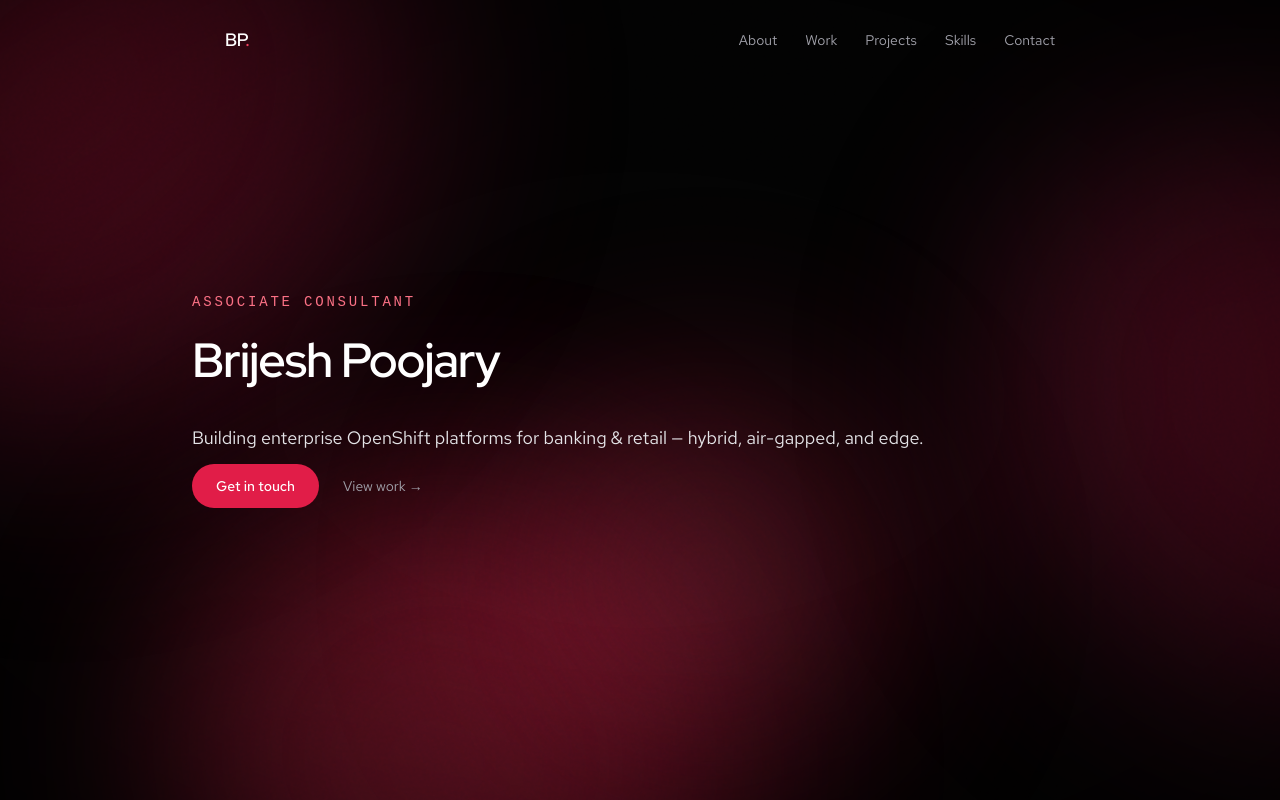
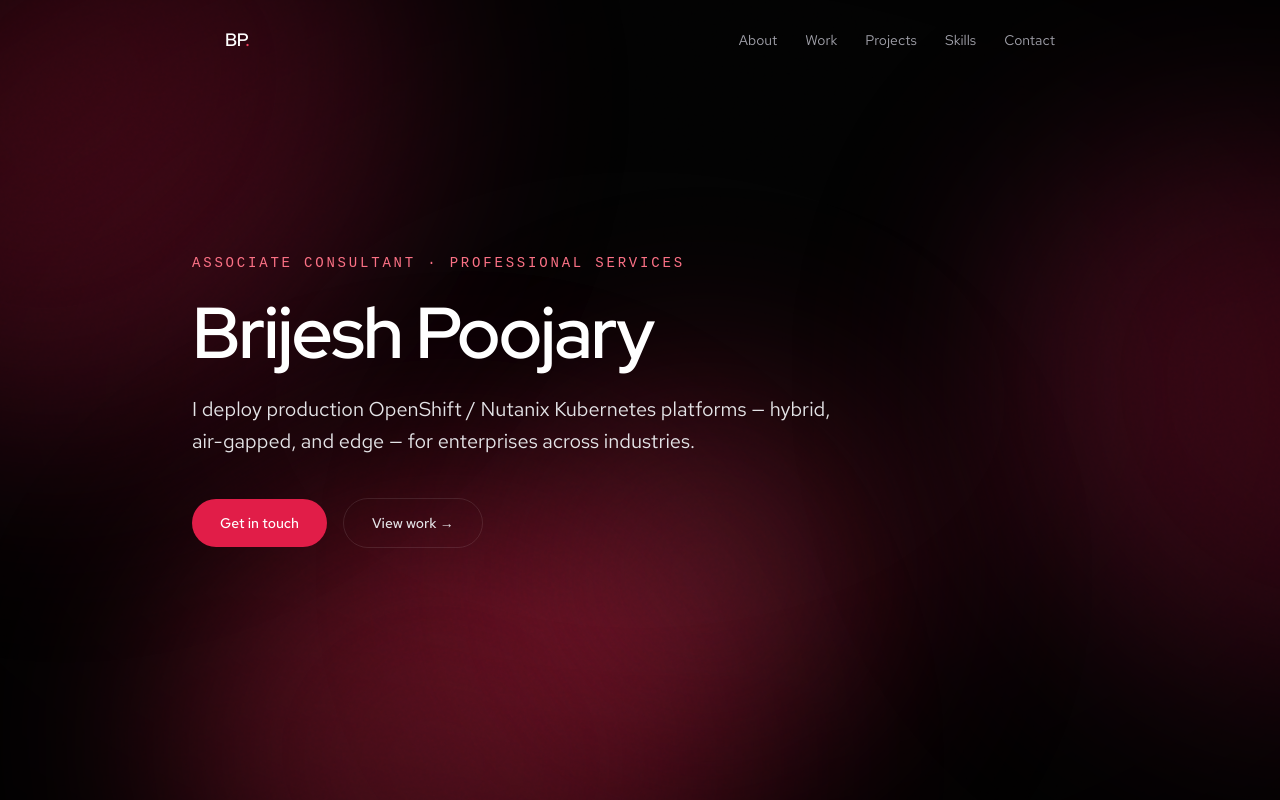
Before and after one commit to brijesh1802/portfolio-v2, a React (Vite) app: page / in a window 1280 px wide. Shown: the top 800 px of the page. Built offline with nearby package versions, Linux system fonts and the light colour scheme; a web font is replaced by a local one.

Commit message:
Fixed hero and contact section

```diff
--- a/src/components/Contact.jsx
+++ b/src/components/Contact.jsx
@@ -5,46 +5,59 @@ export default function Contact() {
     <section id="contact" className="section">
       <div className="container">
         <FadeIn>
-          <p className="text-rose-400 font-mono text-sm tracking-[0.2em] uppercase mb-4">Contact</p>
-          <h2 className="font-display text-4xl md:text-5xl font-semibold tracking-tight text-white mb-10">
+          <p className="text-rose-400 font-mono text-sm tracking-[0.2em] uppercase mb-4">
+            Contact
+          </p>
+          <h2 className="font-display text-4xl md:text-5xl font-semibold tracking-tight text-white mb-6">
             Let’s talk
           </h2>
-          <p className="text-zinc-200 text-base md:text-lg leading-relaxed">
-            Open to infrastructure challenges and new opportunities.
-              Feel free to reach out.
+          <p className="text-zinc-200 text-base md:text-lg leading-relaxed max-w-xl mb-4">
+            Open to OpenShift, infrastructure, and platform engineering opportunities.
+            Whether it’s a role, a project, or a quick technical discussion — reach out.
+          </p>
+          <p className="text-zinc-400 text-sm mb-12">
+            Currently based in Hyderabad · Available for remote or hybrid work
           </p>
         </FadeIn>
 
-<FadeIn delay={0.15}>
-  <div className="flex flex-col gap-5">
+        <FadeIn delay={0.1}>
+          <div className="flex flex-col sm:flex-row sm:items-center gap-4 mb-14">
             <a
               href="mailto:brijeshpujari333@gmail.com"
-      className="group flex items-center gap-3 text-white hover:text-rose-400 transition-colors"
+              className="inline-flex items-center justify-center px-7 py-3.5 bg-rose-600 hover:bg-rose-500 text-white text-sm font-medium rounded-full transition-colors"
             >
-      <span className="flex h-10 w-10 items-center mt-3 justify-center rounded-full bg-zinc-800/80 text-zinc-400 group-hover:bg-rose-500/10 group-hover:text-rose-400 transition-colors">
-        ✉
-      </span>
-      <span className="text-base md:text-lg font-medium tracking-tight mt-3">
-        brijeshpujari333@gmail.com
-      </span>
+              Email me
             </a>
-
             <a
               href="https://linkedin.com/in/brijesh-poojary3"
               target="_blank"
               rel="noopener noreferrer"
-      className="group flex items-center gap-3 text-zinc-300 hover:text-white transition-colors"
+              className="inline-flex items-center justify-center px-7 py-3.5 border border-white/10 hover:border-rose-500/40 text-zinc-200 hover:text-white text-sm font-medium rounded-full transition-colors"
             >
-      <span className="flex h-10 w-10 items-center justify-center rounded-full bg-zinc-800/80 text-zinc-400 group-hover:bg-blue-500/10 group-hover:text-blue-400 transition-colors">
-        in
-      </span>
-      <span className="text-base md:text-lg font-medium tracking-tight">
-        LinkedIn
-      </span>
+              LinkedIn →
             </a>
-
           </div>
         </FadeIn>
+
+        {/* <FadeIn delay={0.2}>
+          <div className="space-y-4 border-t border-white/5 pt-10">
+            <a
+              href="mailto:brijeshpujari333@gmail.com"
+              className="block text-lg md:text-xl text-white hover:text-rose-400 transition-colors"
+            >
+              brijeshpujari333@gmail.com
+            </a>
+            <a
+              href="https://linkedin.com/in/brijesh-poojary3"
+              target="_blank"
+              rel="noopener noreferrer"
+              className="block text-zinc-400 hover:text-white transition-colors"
+            >
+              linkedin.com/in/brijesh-poojary3
+            </a>
+            <p className="text-zinc-500 text-sm">+91 89717 72728</p>
+          </div>
+        </FadeIn> */}
       </div>
     </section>
   )
--- a/src/components/Hero.jsx
+++ b/src/components/Hero.jsx
@@ -10,14 +10,14 @@ export default function Hero() {
           transition={{ duration: 0.5, delay: 0.1 }}
           className="text-rose-400 font-mono text-sm tracking-[0.2em] uppercase mb-6"
         >
-          Associate Consultant
+          Associate Consultant · Professional Services
         </motion.p>
 
         <motion.h1
           initial={{ opacity: 0, y: 20 }}
           animate={{ opacity: 1, y: 0 }}
           transition={{ duration: 0.6, delay: 0.2 }}
-          className="font-display text-4xl md:text-5xl font-semibold tracking-tight text-white mb-10"
+          className="font-display text-5xl sm:text-6xl md:text-7xl font-semibold tracking-tight leading-[1.05] text-white mb-6"
         >
           Brijesh Poojary
         </motion.h1>
@@ -26,25 +26,48 @@ export default function Hero() {
           initial={{ opacity: 0, y: 20 }}
           animate={{ opacity: 1, y: 0 }}
           transition={{ duration: 0.6, delay: 0.35 }}
-          className="text-zinc-200 text-base md:text-lg leading-relaxed"
+          className="text-zinc-200 text-xl md:text-1xl max-w-2xl leading-relaxed mb-10"
         >
-          Building enterprise OpenShift platforms for banking & retail —
-          hybrid, air-gapped, and edge.
+          I deploy production OpenShift / Nutanix Kubernetes platforms — hybrid, air-gapped, and edge — for enterprises across industries.
         </motion.p>
+
+        {/* Highlight metrics */}
+        {/* <motion.div
+          initial={{ opacity: 0, y: 20 }}
+          animate={{ opacity: 1, y: 0 }}
+          transition={{ duration: 0.6, delay: 0.45 }}
+          className="flex flex-wrap gap-8 mb-12"
+        >
+          {[
+            { value: '3', label: 'Production OCP clusters' },
+            { value: '80M+', label: 'Users impacted' },
+            { value: '100%', label: 'SLA delivery' },
+          ].map((item) => (
+            <div key={item.label}>
+              <p className="text-2xl md:text-3xl font-display font-semibold text-white">
+                {item.value}
+              </p>
+              <p className="text-sm text-zinc-400 mt-1">{item.label}</p>
+            </div>
+          ))}
+        </motion.div> */}
 
         <motion.div
           initial={{ opacity: 0, y: 20 }}
           animate={{ opacity: 1, y: 0 }}
-          transition={{ duration: 0.6, delay: 0.5 }}
-          className="flex flex-wrap items-center gap-6"
+          transition={{ duration: 0.6, delay: 0.55 }}
+          className="flex flex-wrap items-center gap-4"
         >
           <a
             href="#contact"
-            className="px-6 py-3 mt-3 bg-rose-600 hover:bg-rose-500 text-white text-sm font-medium rounded-full transition-colors"
+            className="px-7 py-3.5 bg-rose-600 hover:bg-rose-500 text-white text-sm font-medium rounded-full transition-colors"
           >
             Get in touch
           </a>
-          <a href="#projects" className="text-sm text-zinc-400 hover:text-white transition-colors mt-3">
+          <a
+            href="#projects"
+            className="px-7 py-3.5 border border-white/10 hover:border-rose-500/40 text-zinc-200 hover:text-white text-sm font-medium rounded-full transition-colors"
+          >
             View work →
           </a>
         </motion.div>
```
Lines whose indentation alone changed are shown as unchanged.
